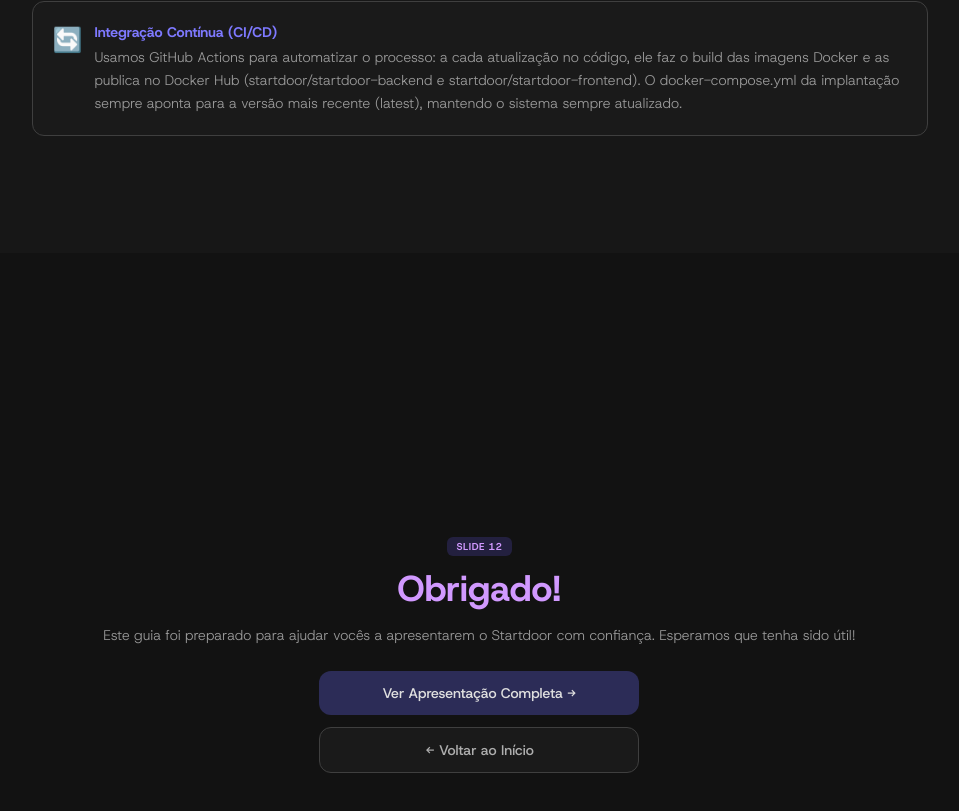
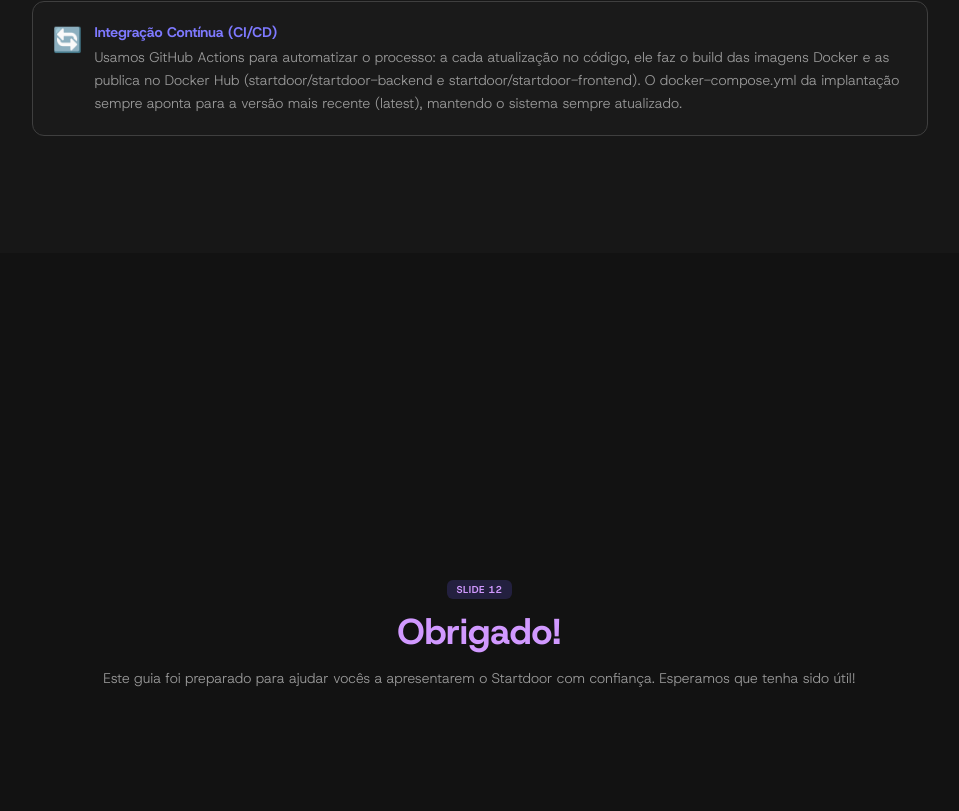
Before and after one commit to pedro-Trovo/Startdoor-landing-page, a React (Vite) app: page /explanation in a window 1280 px wide. Shown: the part 9347-10158 px from the top of the page, without its empty margins (153-1112 px from the left). Built offline with nearby package versions, Linux system fonts and the light colour scheme.

Commit message:
refactor(explanation): remove botoes do slide de encerramento

```diff
--- a/src/pages/Explanation.tsx
+++ b/src/pages/Explanation.tsx
@@ -535,26 +535,7 @@
             Este guia foi preparado para ajudar vocês a apresentarem o Startdoor com confiança.
             Esperamos que tenha sido útil!
           </p>
-          <div className="mx-auto flex max-w-xs flex-col gap-3">
-            <button
-              onClick={() => navigate('/presentation')}
-              className="rounded-xl px-6 py-3 text-sm font-medium transition-all"
-              style={{ backgroundColor: 'var(--purple-500)', color: 'var(--grey-100)' }}
-              onMouseEnter={e => (e.currentTarget.style.backgroundColor = 'var(--purple-400)')}
-              onMouseLeave={e => (e.currentTarget.style.backgroundColor = 'var(--purple-500)')}
-            >
-              Ver Apresentação Completa {'→'}
-            </button>
-            <button
-              onClick={() => navigate('/')}
-              className="rounded-xl px-5 py-3 text-sm font-medium transition-all"
-              style={{ backgroundColor: 'var(--grey-1100)', border: '1px solid var(--grey-800)', color: 'var(--grey-200)' }}
-              onMouseEnter={e => { e.currentTarget.style.borderColor = 'var(--purple-300)'; e.currentTarget.style.color = 'var(--purple-100)'; }}
-              onMouseLeave={e => { e.currentTarget.style.borderColor = 'var(--grey-800)'; e.currentTarget.style.color = 'var(--grey-200)'; }}
-            >
-              {'←'} Voltar ao Início
-            </button>
-          </div>
+          <div className="h-4" />
         </div>
       </Slide>
     </div>
```
